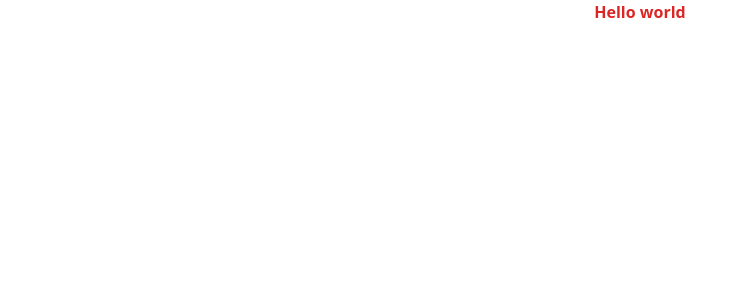
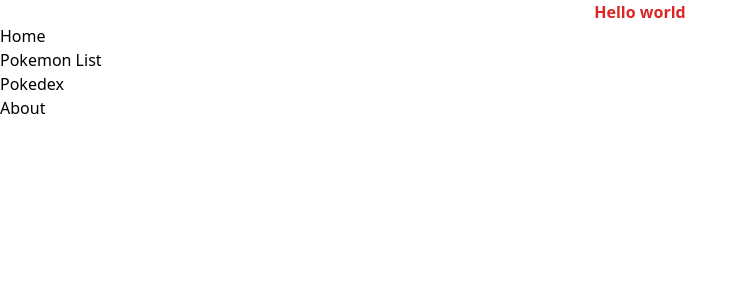
Before and after one commit to damian-nestea/pokedex-nextjs-tailwind, a Next.js app in the folder pokedex-project/: page / in a window 1280 px wide. Shown: the top 300 px of the page, without its empty margins (0-748 px from the left). Built offline with nearby package versions, Linux system fonts and the light colour scheme.

Commit message:
feature criação de componente Navbar com os links principais do site, uso de useRouter para rotas da página

```diff
--- /dev/null
+++ b/pokedex-project/components/Navbar/index.js
@@ -0,0 +1,17 @@
+import React from "react";
+import Link from "next/link";
+import { useRouter } from "next/router";
+import { navigationLinks } from "../../utils/data";
+
+const Navbar = () => {
+  const router = useRouter();
+  return (
+    <ul>
+      {navigationLinks.map((link, index) => (
+        <li key={index}><Link href={link.path}>{link.label}</Link></li>
+      ))}
+    </ul>
+  );
+};
+
+export default Navbar;
--- a/pokedex-project/src/pages/index.js
+++ b/pokedex-project/src/pages/index.js
@@ -1,7 +1,10 @@
+import Navbar from "../../components/Navbar";
+
 export default function Home() {
   return (
     <>
       <h1 className=" text-red-600 font-bold text-center">Hello world</h1>
+      <Navbar />
     </>
   )
 
```
